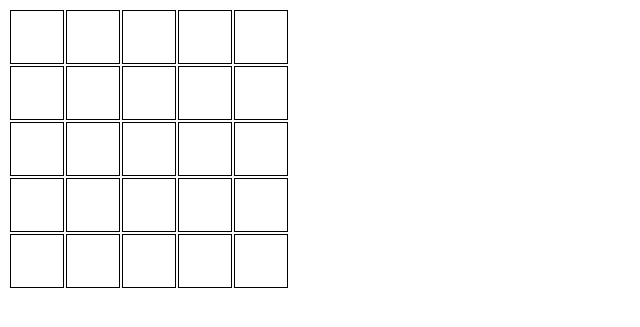
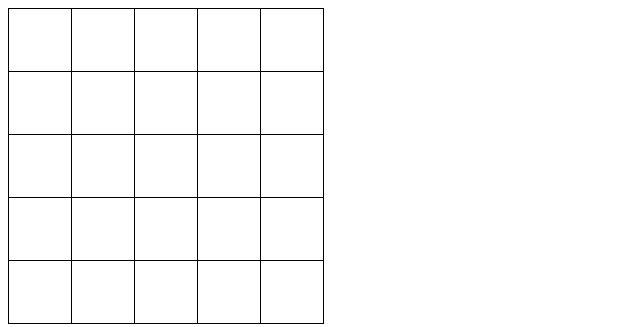
Before and after one commit to marklepp/tictactoe, a website built with Parcel: page index.html in a window 1280 px wide. Shown: the whole page, without its empty margins (0-640 px from the left). Built offline with nearby package versions, Linux system fonts and the light colour scheme.

Commit message:
Add styling

```diff
--- a/index.html
+++ b/index.html
@@ -3,7 +3,7 @@
   <head>
     <title>Tic tac toe</title>
     <meta charset="UTF-8" />
-    <link rel="stylesheet" href="src/styles.css" />
+    <link rel="stylesheet" type="text/css" href="src/styles.css" />
     <script src="src/index.js"></script>
   </head>
 
--- a/src/index.js
+++ b/src/index.js
@@ -99,6 +99,7 @@
 
   function markCell(e) {
     var symbol = nextMark();
+    e.target.dataset.mark = symbol;
     e.target.innerHTML = symbol;
     e.target.removeEventListener("click", markCell);
     if (
--- a/src/styles.css
+++ b/src/styles.css
@@ -2,9 +2,24 @@ body {
   font-family: sans-serif;
 }
 
-td {
-  width: 50px;
-  height: 50px;
-  border: solid black 0.5px;
+#board {
+  border-collapse: collapse;
+  border: solid 1px black;
+}
+
+#board td {
+  width: 60px;
+  height: 60px;
+  border: solid black 1px;
   text-align: center;
+  text-justify: center;
+  font-family: Helvetica;
+  font-size: 30px;
 }
+
+#board td[data-mark="x"] {
+  background-color: rgb(124, 252, 0);
+}
+#board td[data-mark="o"] {
+  background-color: rgb(250, 128, 114);
+}
```
